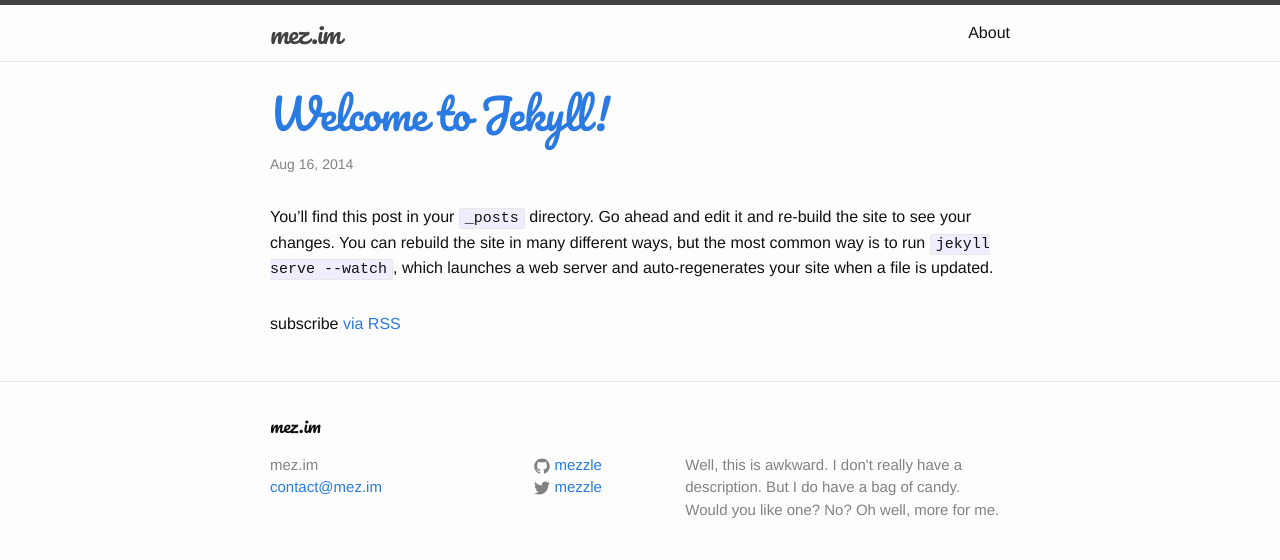
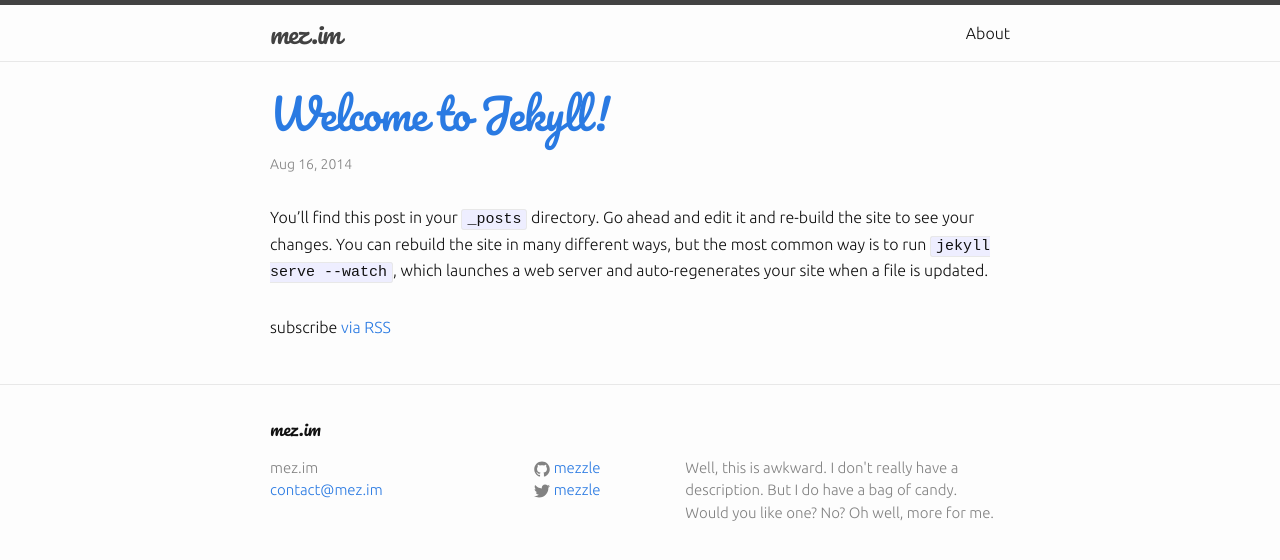
Before and after one commit to Mezzle/mez.im, a Jekyll site: the page built from index.html, in a window 1280 px wide. Shown: the top 560 px of the page. Built offline with Jekyll 4.4.1, drawn with Linux system fonts in a browser that asks for light colours.

Commit message:
Ubuntu Font

```diff
--- a/_includes/head.html
+++ b/_includes/head.html
@@ -7,6 +7,7 @@
     <meta name="description" content="{{ site.description }}">
 
     <link rel="stylesheet" href="{{ "/css/main.css" | prepend: site.baseurl }}">
-    <link href='https://fonts.googleapis.com/css?family=Pacifico' rel='stylesheet' type='text/css'>
+    <link href='http://fonts.googleapis.com/css?family=Ubuntu:300,400,500,700,300italic,400italic,500italic,700italic|Pacifico' rel='stylesheet' type='text/css'>
+
     <link rel="canonical" href="{{ page.url | replace:'index.html','' | prepend: site.baseurl | prepend: site.url }}">
 </head>
--- a/_sass/_mez.scss
+++ b/_sass/_mez.scss
@@ -1,3 +1,7 @@
+body {
+  font-family: 'Ubuntu', Helvetica, Arial, sans-serif;
+}
+
 h1, h2, h3, h4, h5, h6, .site-title {
   font-family: 'Pacifico', cursive;
 }
```
